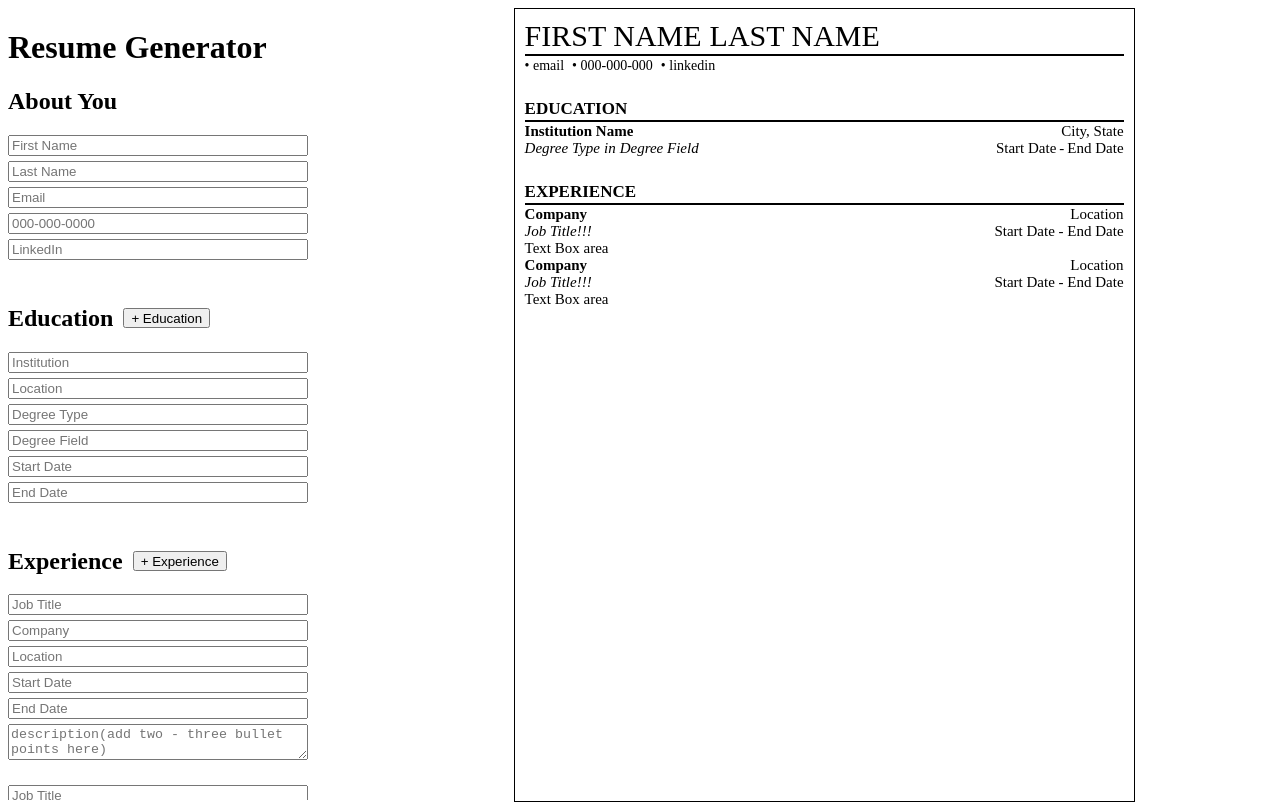
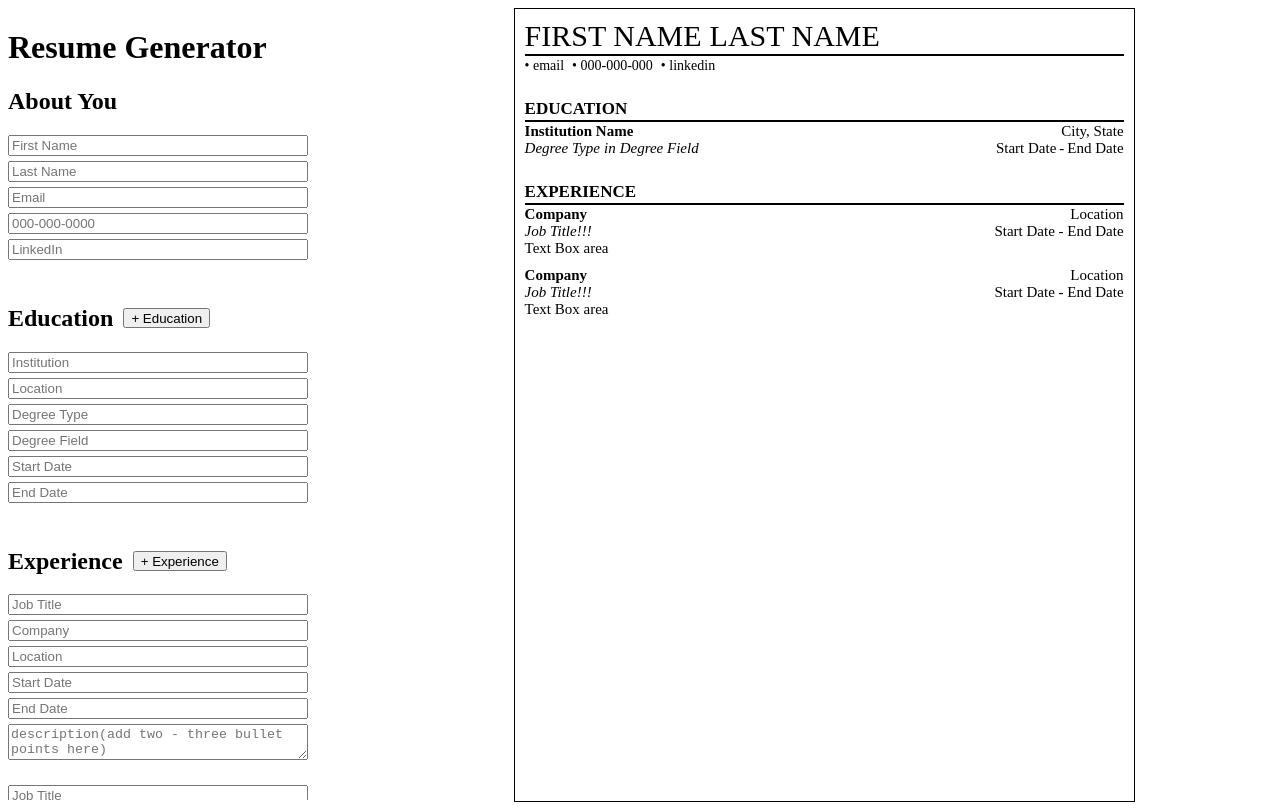
Before and after one commit to olvbrntly/resume-generator, a React (Create React App) app: page / in a window 1280 px wide. Built offline with nearby package versions, Linux system fonts and the light colour scheme.

Commit message:
added margin under each experience

```diff
--- a/src/components/Resume.css
+++ b/src/components/Resume.css
@@ -74,3 +74,7 @@
 .exp-job-title{
     font-style:italic;
 }
+
+.exp{
+    margin-bottom: 10px;
+}
```
